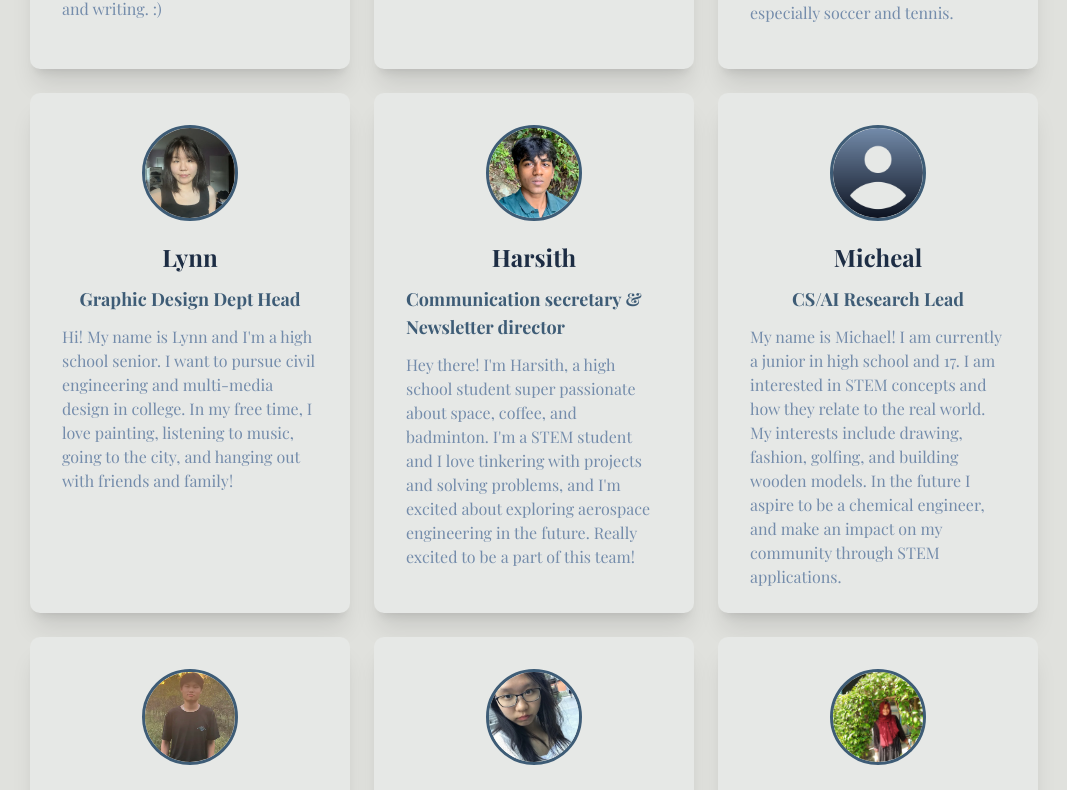
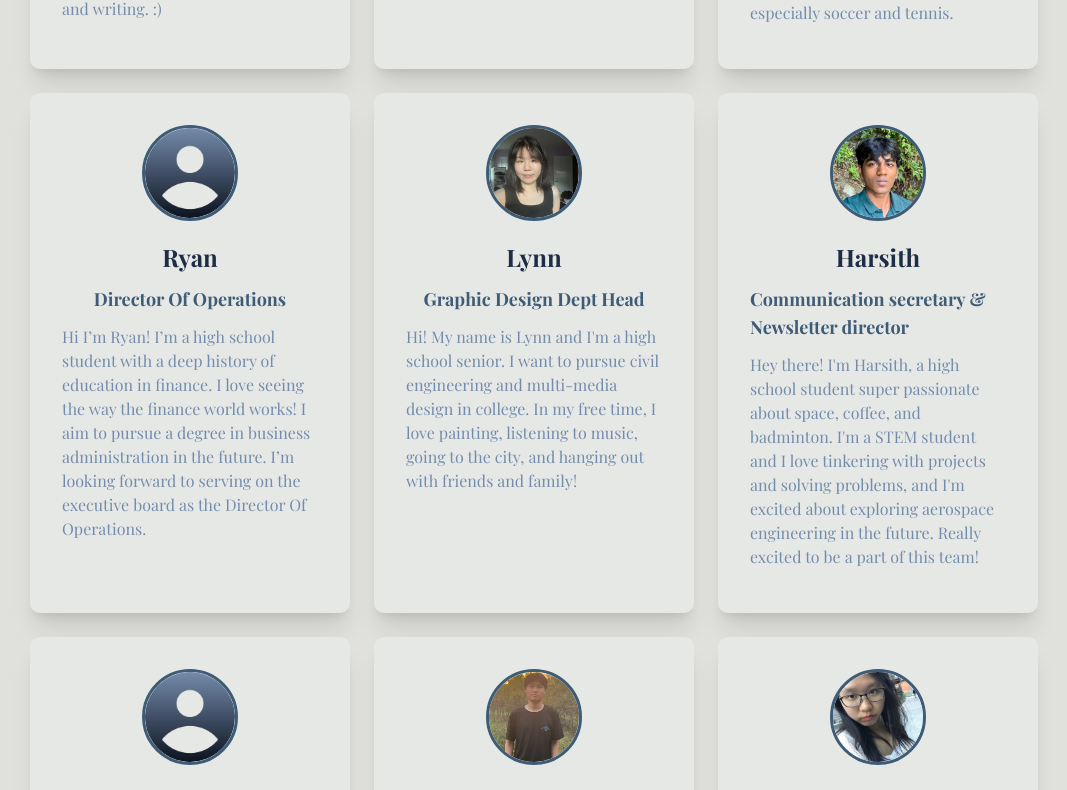
Before and after one commit to NADNAYSTHECREATOR/PixelPulseNews, a Next.js app: page /team in a window 1280 px wide. Shown: the part 767-1557 px from the top of the page, without its empty margins (106-1173 px from the left). Built offline with nearby package versions, Linux system fonts and the light colour scheme.

Commit message:
Added Ryan to team page

```diff
--- a/app/(root)/team/page.tsx
+++ b/app/(root)/team/page.tsx
@@ -17,13 +17,16 @@ export default function page() {
       {/* DARREN */}
       <TeamMember image="https://cdn.glitch.global/e935e5cb-fc33-4f8d-a0d2-76cc83905dc9/darren.png?v=1739814810086" name="Darren" role="Graphic Designer + Admin Secretary" bio="Hi, I'm Darren, a high school student with experience in coding, web design, and graphic design. I'm passionate about technology and plan to pursue a computer science or software engineering career. Outside of tech, I enjoy both playing and watching sports, especially soccer and tennis." />
 
-       {/* LYNN */}
+      {/* RYAN */}
+      <TeamMember image="" name="Ryan" role="Director Of Operations" bio="Hi I’m Ryan! I’m a high school student with a deep history of education in finance. I love seeing the way the finance world works! I aim to pursue a degree in business administration in the future. I’m looking forward to serving on the executive board as the Director Of Operations." />
+
+      {/* LYNN */}
       <TeamMember image="/Lynn.webp" name="Lynn" role="Graphic Design Dept Head" bio="Hi! My name is Lynn and I'm a high school senior. I want to pursue civil engineering and multi-media design in college. In my free time, I love painting, listening to music, going to the city, and hanging out with friends and family!" />
 
-       {/* HARSITH */}
+      {/* HARSITH */}
       <TeamMember image="/Harsith.webp" name="Harsith" role="Communication secretary & Newsletter director" bio="Hey there! I'm Harsith, a high school student super passionate about space, coffee, and badminton. I'm a STEM student and I love tinkering with projects and solving problems, and I'm excited about exploring aerospace engineering in the future. Really excited to be a part of this team!" />
 
-       {/* MICHEAL */}
+      {/* MICHEAL */}
       <TeamMember image="" name="Micheal" role="CS/AI Research Lead" bio="My name is Michael! I am currently a junior in high school and 17. I am interested in STEM concepts and how they relate to the real world. My interests include drawing, fashion, golfing, and building wooden models. In the future I aspire to be a chemical engineer, and make an impact on my community through STEM applications." />
 
       {/* BENNY*/}
```
